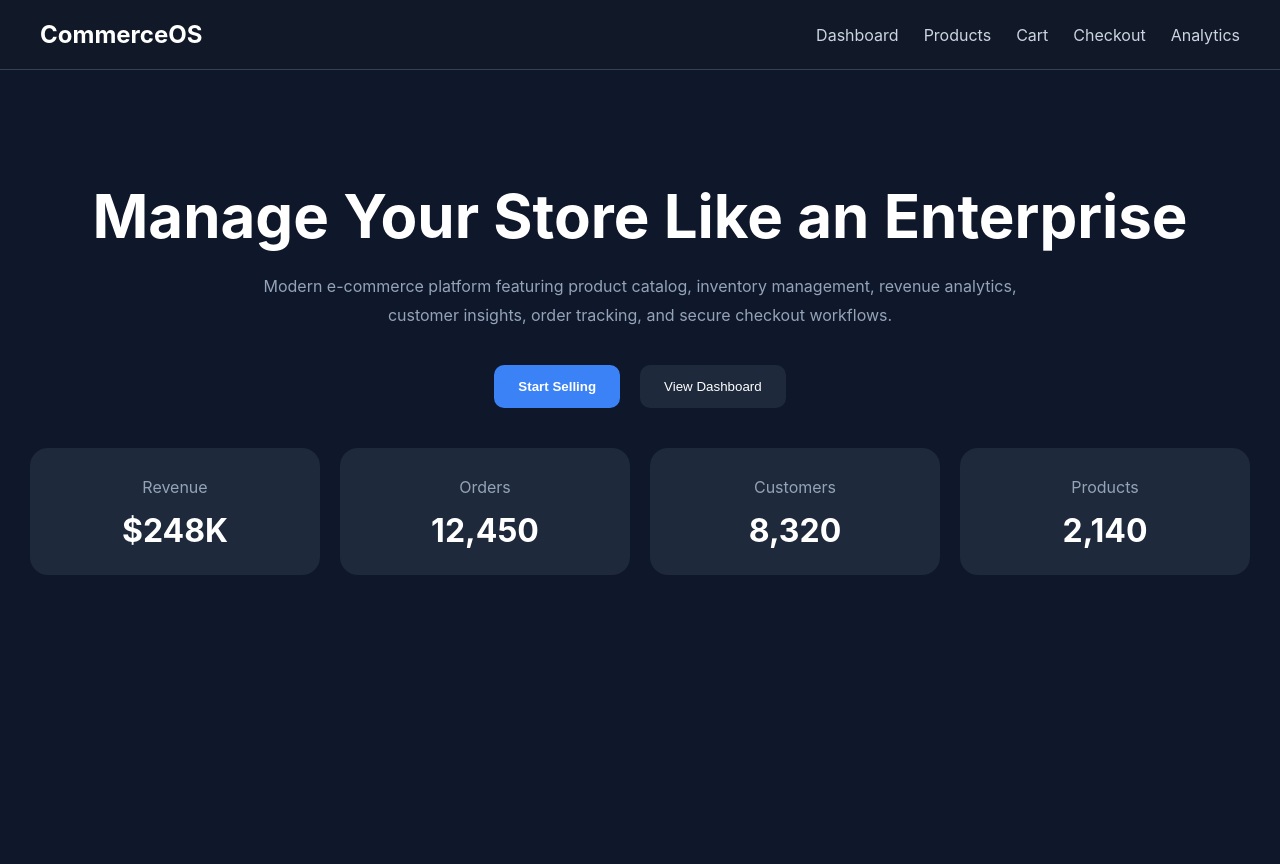
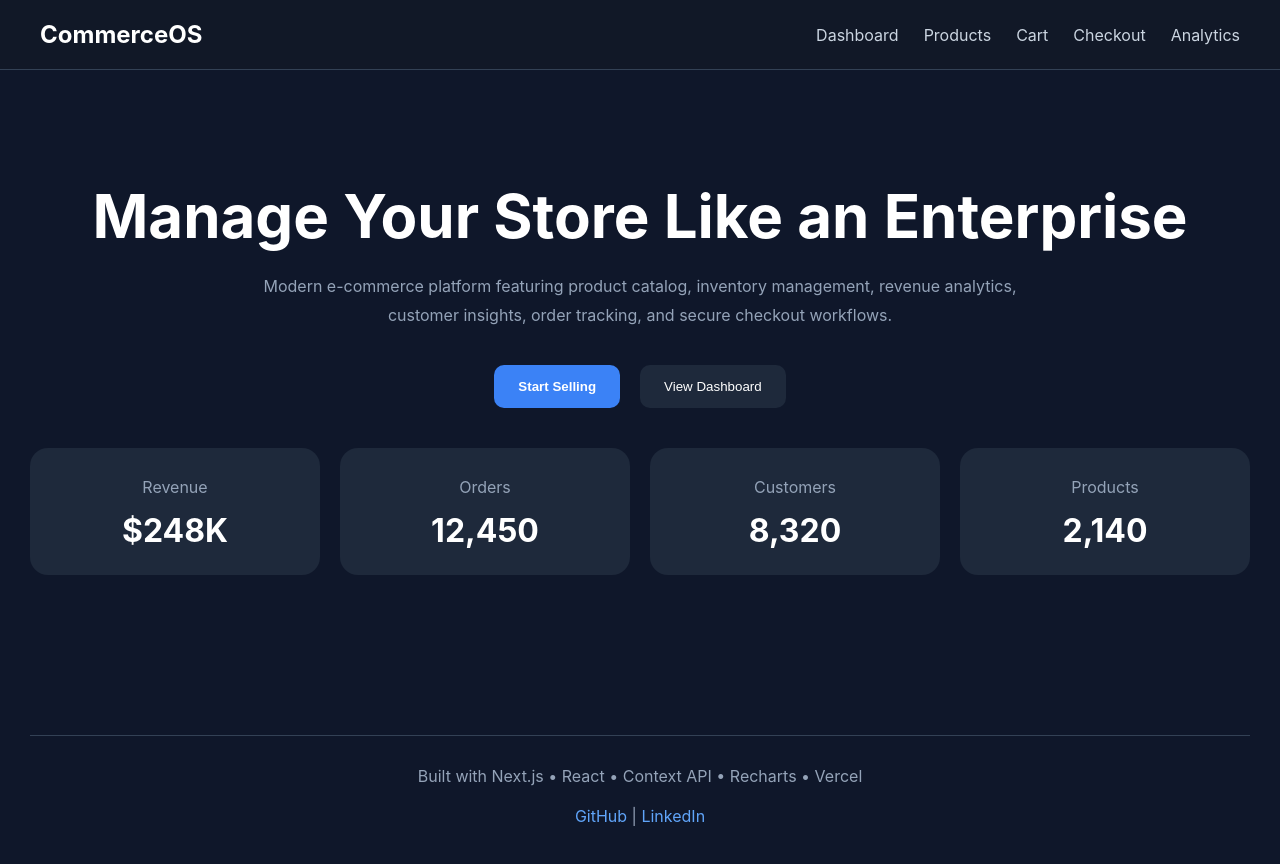
Before and after one commit to tanisharoy222005-collab/ecommerce-platform-admin-suite, a Next.js app: page / in a window 1280 px wide. Shown: the top 864 px of the page. Before the commit the page ends 800 px from the top, so only its background shows below. Built offline with nearby package versions, Linux system fonts and the light colour scheme.

Commit message:
Enhance Layout component with footer section
Added a footer with links to GitHub and LinkedIn.

```diff
--- a/components/Layout.js
+++ b/components/Layout.js
@@ -4,7 +4,51 @@ export default function Layout({ children }) {
   return (
     <>
       <Navbar />
-      <div className="container">{children}</div>
+
+      <div className="container">
+        {children}
+
+        <footer
+          style={{
+            marginTop: "80px",
+            padding: "30px",
+            textAlign: "center",
+            color: "#94a3b8",
+            borderTop: "1px solid #334155"
+          }}
+        >
+          <p>
+            Built with Next.js • React •
+            Context API • Recharts • Vercel
+          </p>
+
+          <br />
+
+          <a
+            href="https://github.com"
+            target="_blank"
+            rel="noopener noreferrer"
+            style={{
+              color: "#60a5fa"
+            }}
+          >
+            GitHub
+          </a>
+
+          {" | "}
+
+          <a
+            href="https://linkedin.com"
+            target="_blank"
+            rel="noopener noreferrer"
+            style={{
+              color: "#60a5fa"
+            }}
+          >
+            LinkedIn
+          </a>
+        </footer>
+      </div>
     </>
   );
 }
```
